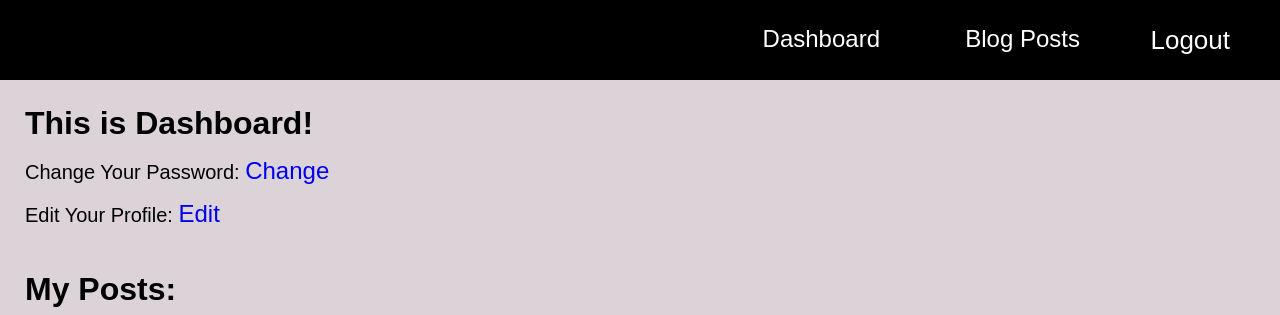
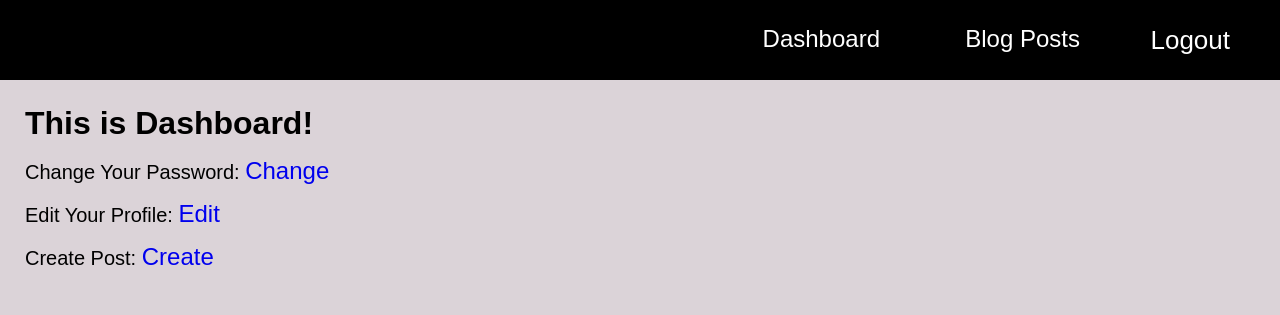
Before and after one commit to Shayxon/Social-website, a Django app: page /account/dashboard/ in a window 1280 px wide. Shown: the top 315 px of the page. Run offline with Django 3.2, Linux system fonts and the light colour scheme; a user stored in the database is signed in; data comes from the database, SQL or seed files in the repository; both versions use the stored data as it was after the commit; some libraries are stand-ins or nearby versions.

Commit message:
add post create and post delete

```diff
--- a/account/templates/account/dashboard.html
+++ b/account/templates/account/dashboard.html
@@ -11,6 +11,8 @@
 </p>
 <p style="margin-top: 15px; margin-left: 25px; font-size: 20px; font-weight: 500;">Edit Your Profile: <a
         href="{% url 'edit' %}" style="text-decoration: none; font-size: 24px; font-weight: 500;">Edit</a></p>
+<p style="margin-top: 15px; margin-left: 25px; font-size: 20px; font-weight: 500;">Create Post: <a
+            href="{% url 'create_post' %}" style="text-decoration: none; font-size: 24px; font-weight: 500;">Create</a></p>
 <br>
 <h1 style="margin-top: 25px; margin-left: 25px;">My Posts:</h1>
 <div class="posts">
@@ -22,7 +24,7 @@
         </a>
         <p class="author">Author: {{ post.author }}</p>
         <p class="publish-date">Published: {{ post.publish }}</p>
-        <h3>Status: {{post.status}}</h3>
+        <h3>Status: {{post.status}}</h3><a href="{% url 'delete_post' post.id %}">Delete</a>
     </div>
     {% endfor %}
 </div>
--- a/account/urls.py
+++ b/account/urls.py
@@ -8,4 +8,6 @@
     path('edit/', views.edit, name='edit'),
     path('blog_posts/', views.blog_posts, name='blog_posts'),
     path('edit_post/<int:post_id>/', views.edit_post, name='edit_post'),
+    path('delete_post/<int:post_id>/', views.delete_post, name='delete_post'),
+    path('create_post/', views.create_post, name='create_post'),
 ]
--- a/account/views.py
+++ b/account/views.py
@@ -1,6 +1,6 @@
 from django.shortcuts import render, redirect, get_object_or_404
 from django.contrib.auth.decorators import login_required
-from .forms import RegisterForm, UserEditForm, ProfileEditForm, PostEditForm
+from .forms import RegisterForm, UserEditForm, ProfileEditForm, PostEditForm, PostCreateForm
 from .models import Profile, Post
 
 @login_required
@@ -24,6 +24,26 @@
     else:
         form = PostEditForm(instance=post)
     return render(request, 'account/edit-post.html', {'form':form, 'post_id':post_id})
+
+@login_required
+def delete_post(request, post_id):
+    post = get_object_or_404(Post, id=post_id)
+    post.delete()
+    return redirect('dashboard')
+
+
+@login_required
+def create_post(request):
+    if request.method == 'POST':
+        form = PostCreateForm(request.POST, files=request.FILES)
+        if form.is_valid():
+            post = form.save(commit=False)
+            post.author = request.user
+            post.save()
+            return redirect('dashboard')
+    else:
+        form = PostCreateForm()
+    return render(request, 'account/create-post.html', {'form':form})
 
 @login_required
 def edit(request):
```
Also changed, not shown: account/forms.py (+11 -1 lines), account/templates/account/create-post.html (added, +14 -0 lines), db.sqlite3.
